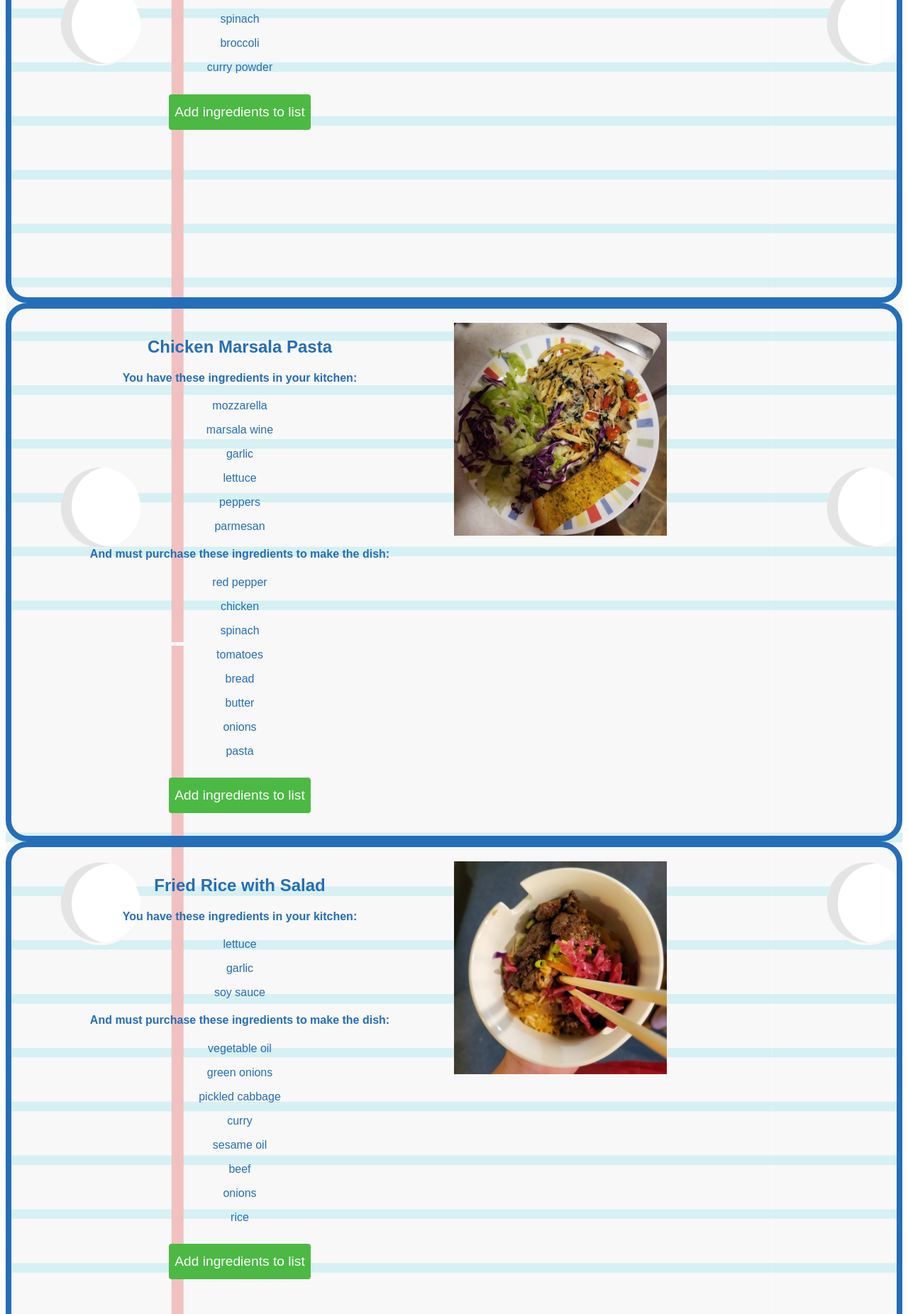
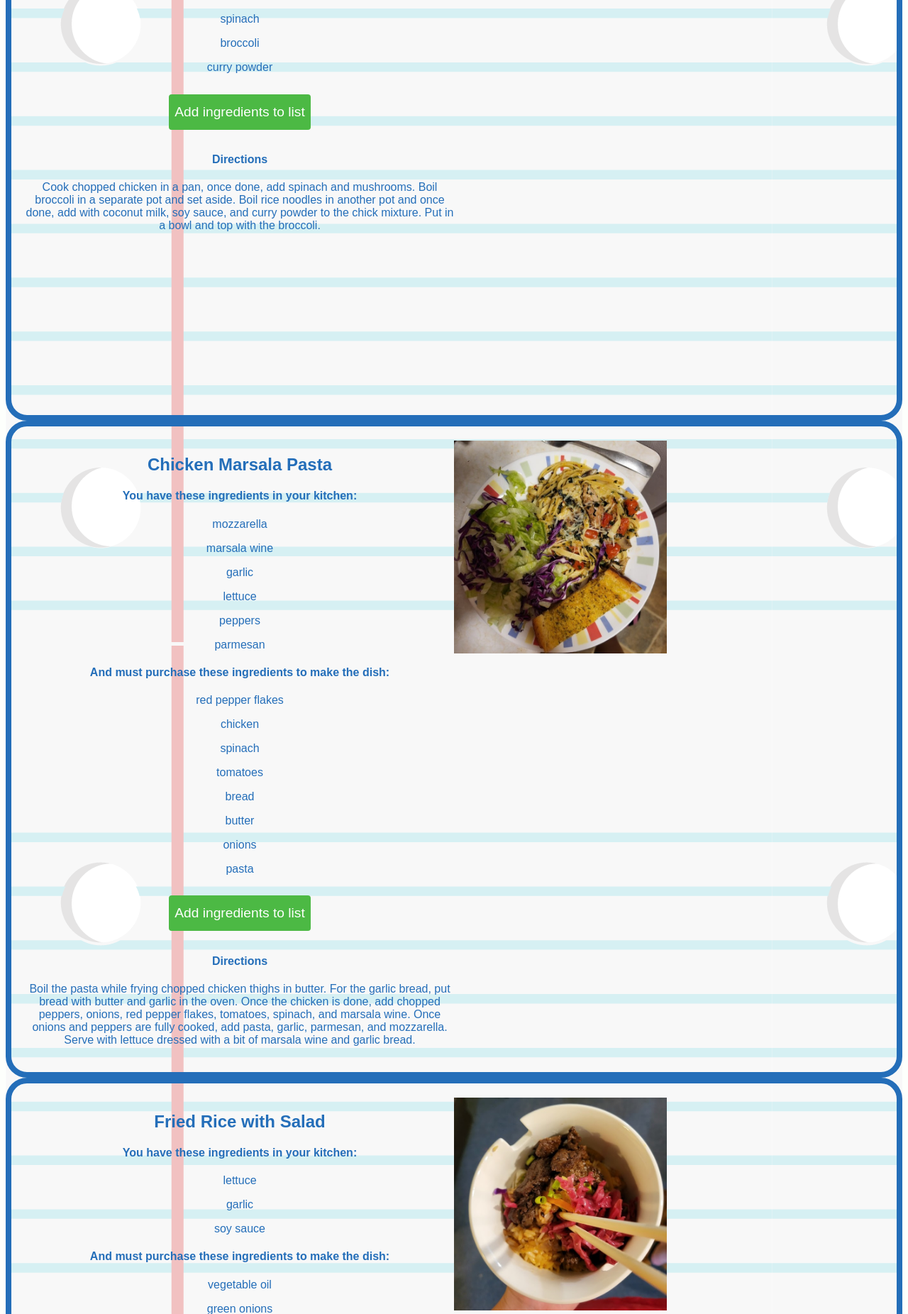
Before and after one commit to AnjaSamsom/pantrypal, a Flask app: page /cookbook in a window 1280 px wide. Shown: the part 1023-2875 px from the top of the page at 71% size. Run offline with Flask 3, Linux system fonts and the light colour scheme.

Commit message:
added directions for recipes

```diff
--- a/recipes/chicken_marsala_pasta.csv
+++ b/recipes/chicken_marsala_pasta.csv
@@ -1 +1 @@
-chicken,pasta,spinach,marsala wine,garlic,onions,peppers,red pepper,parmesan,mozzarella,butter,lettuce,bread,tomatoes
+chicken,pasta,spinach,marsala wine,garlic,onions,peppers,red pepper flakes,parmesan,mozzarella,butter,lettuce,bread,tomatoes
--- a/recipes/salmon.csv
+++ b/recipes/salmon.csv
@@ -1 +1 @@
-salmon,green beans,rice,lemon,garlic,red pepper,honey
+salmon,green beans,rice,lemon,garlic,red pepper flakes,honey
--- a/templates/cookbook.html
+++ b/templates/cookbook.html
@@ -36,6 +36,13 @@
                     <input class = "submit" type="submit" name="submit" value = "Add ingredients to list">
                 </form>
 
+                <h4>Directions</h4>
+                <p> Cook chopped chicken in a pan, once done, add spinach and mushrooms.
+                    Boil broccoli in a separate pot and set aside.
+                    Boil rice noodles in another pot and once done, add with coconut milk, soy sauce, and curry powder to the chick mixture.
+                    Put in a bowl and top with the broccoli.
+                </p>
+
             </div>
             <img class="img1" src="static/broccoli_coconut_noodles.jpg">
 
@@ -59,6 +66,14 @@
                 <form action="add_list2.py" method="post">
                     <input class = "submit" type="submit" name="submit" value = "Add ingredients to list">
                 </form>
+
+                <h4>Directions</h4>
+                <p> Boil the pasta while frying chopped chicken thighs in butter.
+                    For the garlic bread, put bread with butter and garlic in the oven.
+                    Once the chicken is done, add chopped peppers, onions, red pepper flakes, tomatoes, spinach, and marsala wine.
+                    Once onions and peppers are fully cooked, add pasta, garlic, parmesan, and mozzarella.
+                    Serve with lettuce dressed with a bit of marsala wine and garlic bread.
+                </p>
 
             </div>
             <img class="img2" src="static/chicken_marsala_pasta.jpg">
@@ -84,6 +99,14 @@
                     <input class = "submit" type="submit" name="submit" value = "Add ingredients to list">
                 </form>
 
+                <h4>Directions</h4>
+                <p> Cook rice and set aside.
+                    In a wok, cook thinly sliced beef in vegetable oil and soy sauce. Remove.
+                    In the same wok, fry onions, garlic, and curry with sesame oil.
+                    Add rice to pan, frying in soy sauce and curry, adding more oil if needed.
+                    Chop lettuce and put in the bottom of the bowl, adding the fried rice on top, then beef, pickled cabbage, and sliced green peppers.
+                </p>
+
             </div>
             <img class="img3" src="static/fried_rice_with_salad.jpg">
 
@@ -108,6 +131,13 @@
                 <form action="add_list4.py" method="post">
                     <input class = "submit" type="submit" name="submit" value = "Add ingredients to list">
                 </form>
+
+                <h4>Directions</h4>
+                <p> In the oven, cook salmon with sliced lemons, honey, and red pepper flakes.
+                    Meanwhile, cook rice. While the rice is cooking, boil green beans and then fry with garlic.
+                    Plate salmon and green beans on top of the rice and top with lemon juice.
+
+                </p>
 
 
             </div>
@@ -135,6 +165,12 @@
                     <input class = "submit" type="submit" name="submit" value = "Add ingredients to list">
                 </form>
 
+                <h4>Directions</h4>
+                <p> Boil the noodles while you stir fry the cabbage and stiry fry veggies in soy sauce.
+                    Once the vegetables are cooked, add peanut butter, curry powder, and more soy sauce to make the sauce, and once combined, add noodles.
+                    Once combined, sprinkle pickled cabbage and chopped mango on top.
+                </p>
+
 
             </div>
             <img class="img5" src="static/spicy_peanut_noodles.jpg">
```
